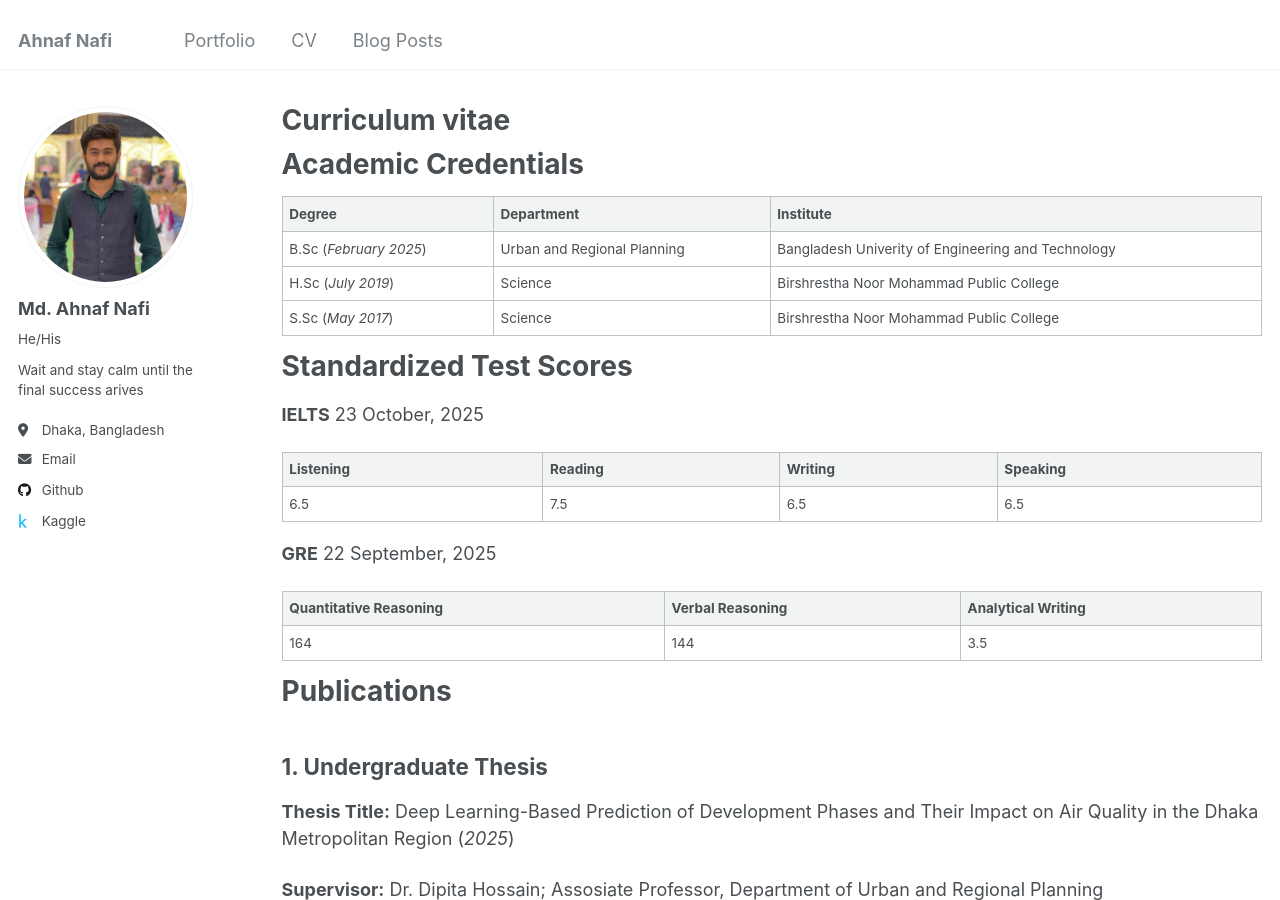
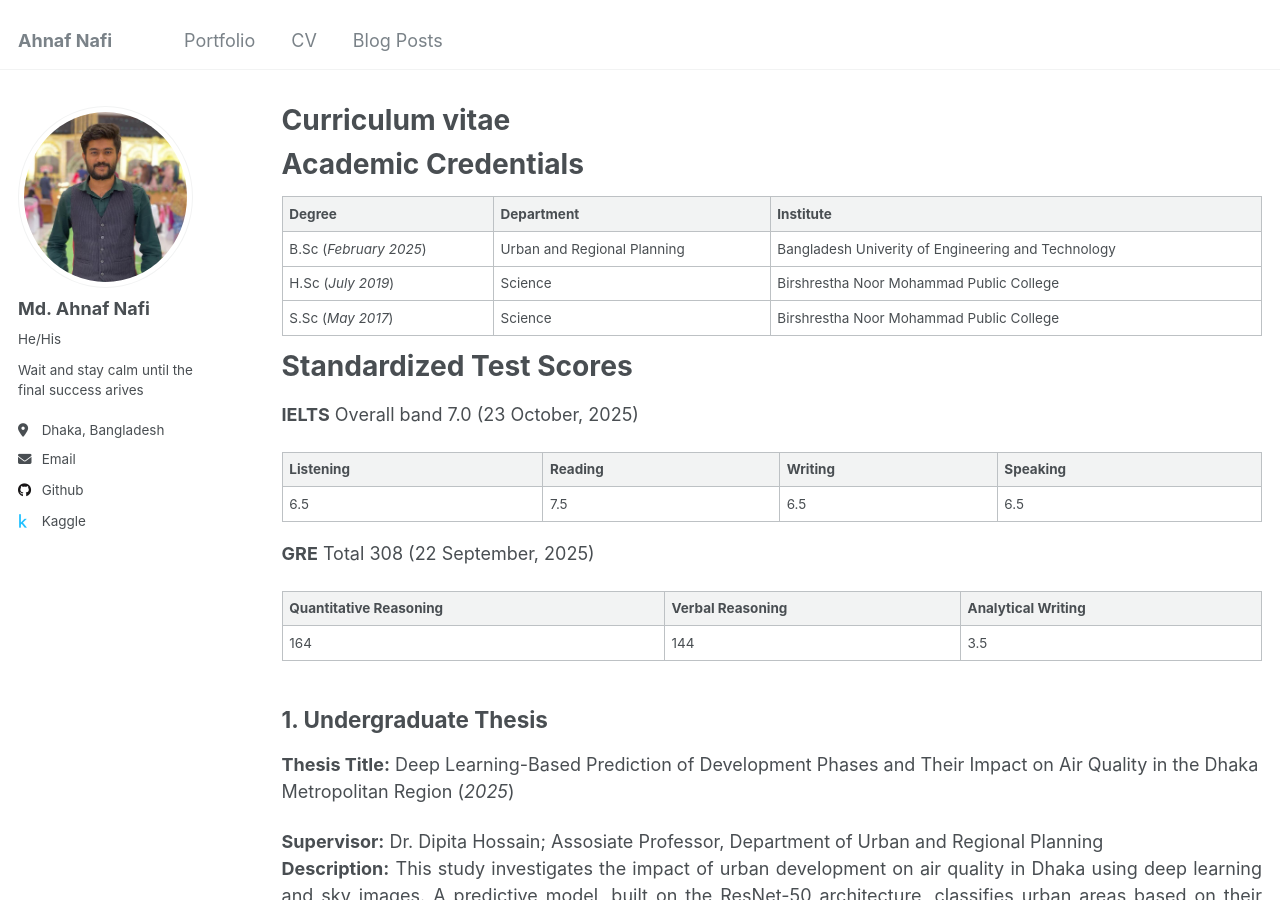
Before and after one commit to NafixData/ahnafnafi, a Jekyll site: the page built from _pages/cv.md, in a window 1280 px wide and 900 px high. Built offline with Jekyll 4.4.1, drawn with Linux system fonts in a browser that asks for light colours.

Commit message:
Update cv.md

```diff
--- a/_pages/cv.md
+++ b/_pages/cv.md
@@ -23,20 +23,19 @@ Academic Credentials
 
 Standardized Test Scores
 ======
-**IELTS** 23 October, 2025
+**IELTS** Overall band 7.0 (23 October, 2025)
 
 | Listening              | Reading                |  Writing               | Speaking               |
 |------------------------|------------------------|------------------------|------------------------|
 | 6.5                    | 7.5                    | 6.5                    |   6.5                  |
 
-**GRE** 22 September, 2025
+**GRE** Total 308 (22 September, 2025)
 
 | Quantitative Reasoning      | Verbal Reasoning              |  Analytical Writing               |
 |-----------------------------|-------------------------------|-----------------------------------|
 | 164                         |144                            |3.5                                |
 
-Publications
-=======
+
 ## 1. Undergraduate Thesis
 **Thesis Title:** Deep Learning-Based Prediction of Development Phases and Their Impact on Air Quality in the Dhaka Metropolitan Region (_2025_)
    <div style="text-align: justify;">
@@ -47,8 +46,7 @@ Publications
    </div>
 <br>
 
-Projects
-=======
+## Projects
 **1 Title: Site Planning of Dhanmondi Lake Integrated Park**
    <div style="text-align: justify;">
      <b>Description:</b> Conducted a physical survey of Dhanmondi Lake Park to assess its current state, focusing on its environmental, social, and economic features. The study addressed issues related to
```
